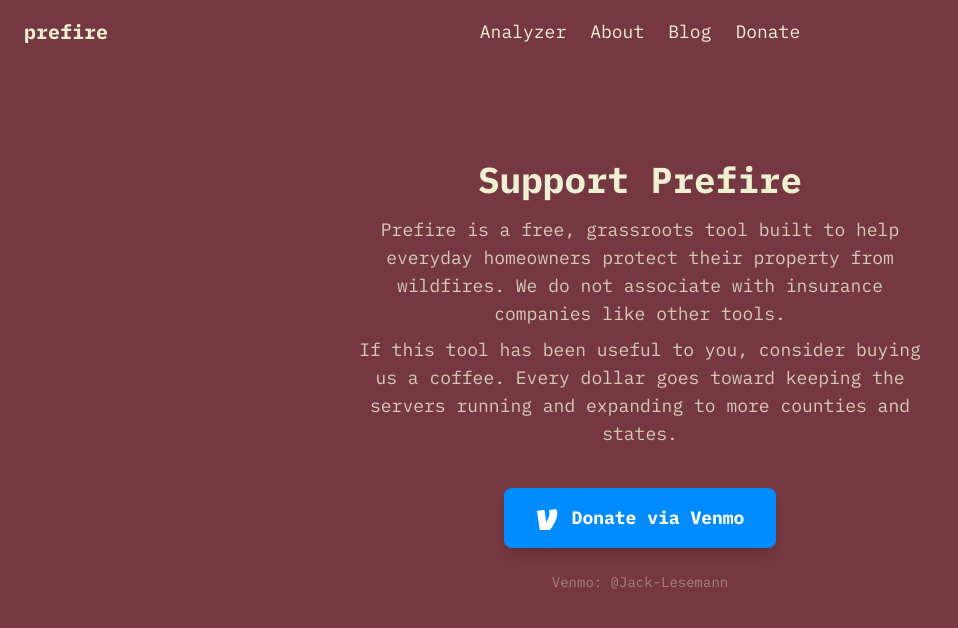
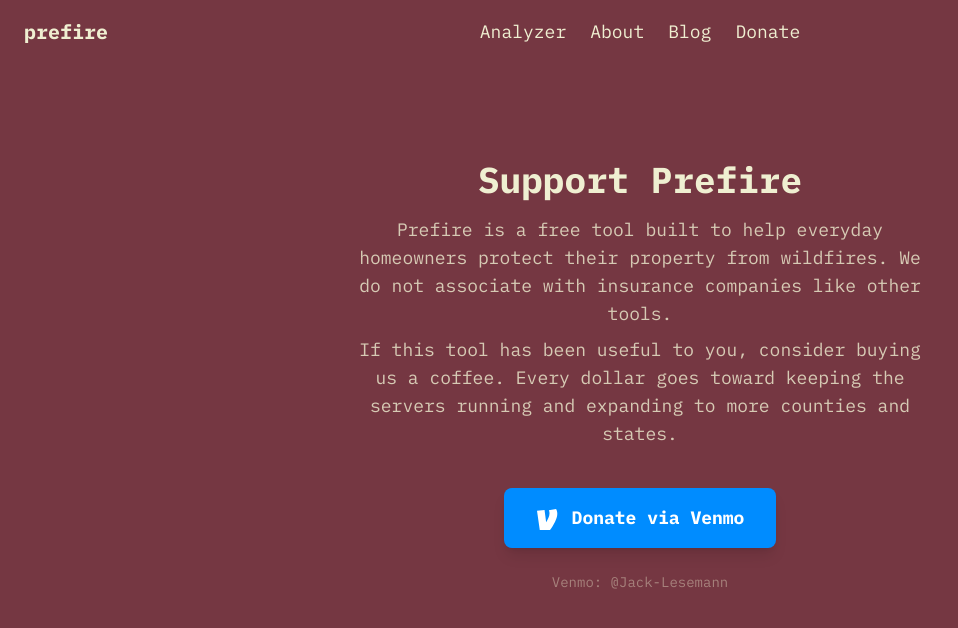
Before and after one commit to prefire-app/prefire-webapp, a React (Vite) app: page /donate in a window 1280 px wide. Shown: the top 628 px of the page, without its empty margins (0-958 px from the left). Built offline with nearby package versions, Linux system fonts and the light colour scheme.

Commit message:
changing about page

```diff
--- a/src/components/Donate.tsx
+++ b/src/components/Donate.tsx
@@ -7,7 +7,7 @@
                 Support Prefire
             </h1>
             <p className="text-[#efefd1] opacity-80 text-lg max-w-xl mb-2">
-                Prefire is a free, grassroots tool built to help everyday
+                Prefire is a free tool built to help everyday
                 homeowners protect their property from wildfires. We do not associate with
                 insurance companies like other tools.
             </p>
```
